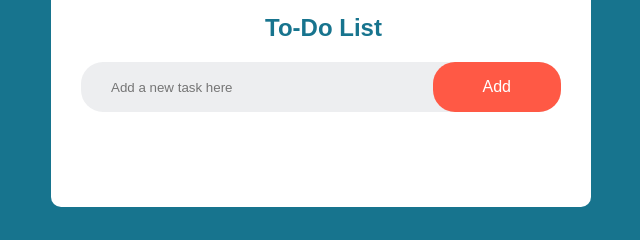
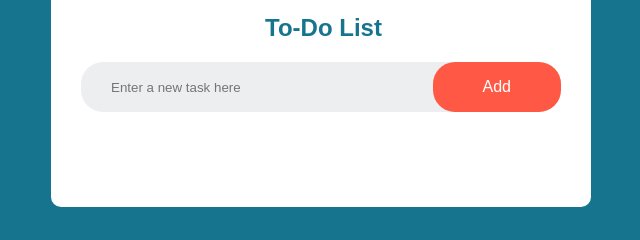
Before and after one commit to Emma-Ez/to-do-list-app, a plain HTML site: page index.html in a window 1280 px wide. Shown: the part 136-376 px from the top of the page, 319-959 px from the left. Drawn offline with Linux system fonts and the light colour scheme.

Commit message:
text box placeholder modified

```diff
--- a/index.html
+++ b/index.html
@@ -11,7 +11,7 @@
         <div class="to-do">
             <h2>To-Do List</h2>
             <div class="todo-body">
-                <input type="text" id="text-box" placeholder="Add a new task here">
+                <input type="text" id="text-box" placeholder="Enter a new task here">
                 <button alt="+" onclick="addTask()" id="AddUpdateClick">Add</button>
             </div>
             <ul id="list-container">
```
